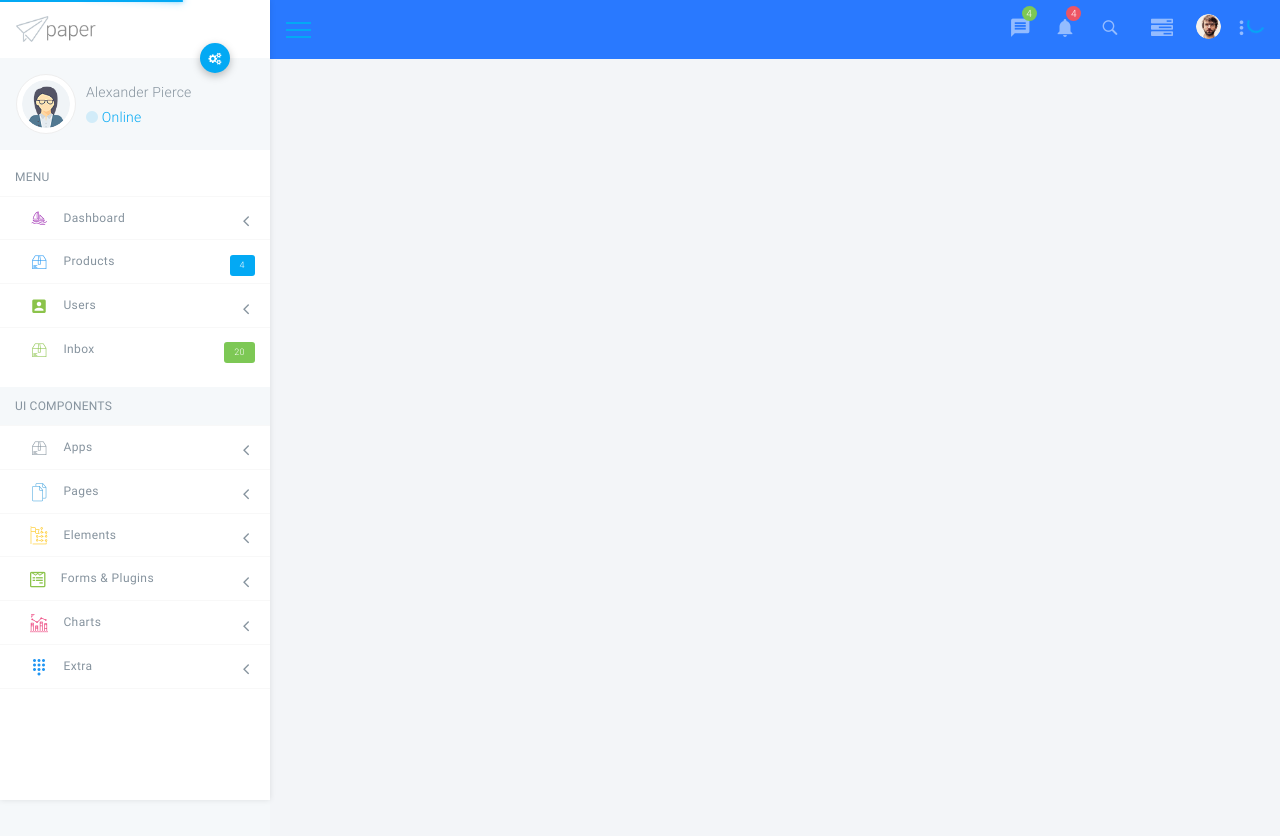
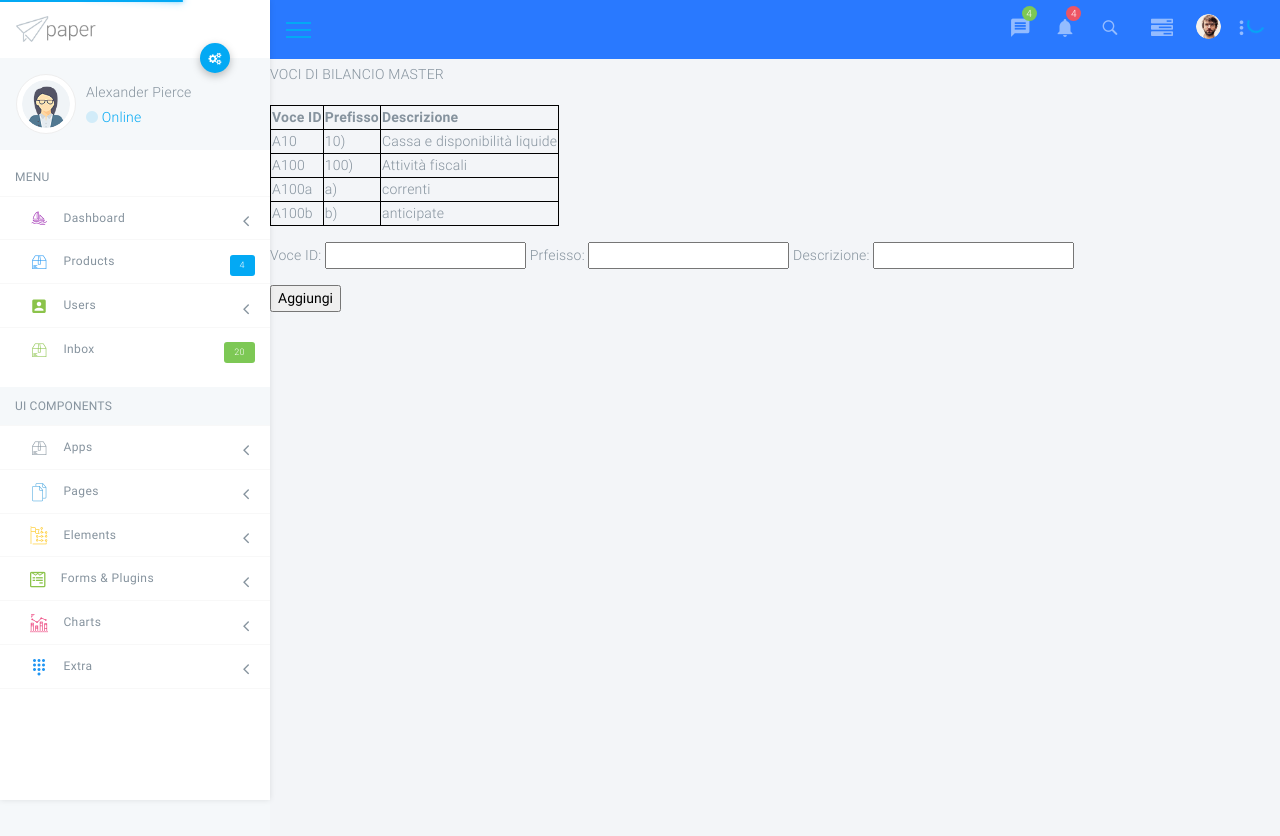
Before and after one commit to alessage/plan, an Angular app in the folder plan/: page /vocibilanciomaster in a window 1280 px wide. Before the commit this address led to /. Shown: the top 836 px of the page. Built offline with nearby package versions, Linux system fonts and the light colour scheme.

Commit message:
NEW - Voci bilancio master component

```diff
--- a/plan/src/app/app-routing.module.ts
+++ b/plan/src/app/app-routing.module.ts
@@ -2,10 +2,12 @@ import { NgModule } from '@angular/core';
 import { Routes, RouterModule } from '@angular/router';
 import { VocibilancioComponent } from './vocibilancio/vocibilancio.component';
 import { HomeComponent } from './home/home.component';
+import { VocibilanciomasterComponent } from './vocibilanciomaster/vocibilanciomaster.component';
 
 const routes: Routes = [
   {path: 'home', component: HomeComponent},
-  {path: 'vocibilancio', component: VocibilancioComponent}
+  {path: 'vocibilancio', component: VocibilancioComponent},
+  {path: 'vocibilanciomaster', component: VocibilanciomasterComponent}
 ];
 
 @NgModule({
--- a/plan/src/app/app.module.ts
+++ b/plan/src/app/app.module.ts
@@ -10,6 +10,7 @@ import { NewvocebilancioComponent } from './newvocebilancio/newvocebilancio.comp
 //import { VocibilanciomasterComponent } from './vocibilanciomaster/vocibilanciomaster.component';
 import { HttpClientModule }  from '@angular/common/http';
 import { HomeComponent } from './home/home.component';
+import { VocibilanciomasterComponent } from './vocibilanciomaster/vocibilanciomaster.component';
 
 @NgModule({
   declarations: [
@@ -19,7 +20,8 @@ import { HomeComponent } from './home/home.component';
     VocibilancioComponent,
     NewvocebilancioComponent,
     //VocibilanciomasterComponent,
-    HomeComponent
+    HomeComponent,
+    VocibilanciomasterComponent
   ],
   imports: [
     BrowserModule,
--- a/plan/src/app/menu/menu.component.html
+++ b/plan/src/app/menu/menu.component.html
@@ -40,6 +40,8 @@
           </a>
               <ul class="treeview-menu">
                   <li><a href="vocibilancio"><i class="icon icon-folder5"></i>Voci Bilancio</a>
+                  </li>
+                  <li><a href="vocibilanciomaster"><i class="icon icon-folder5"></i>Voci Bilancio Master</a>
                   </li>
                   <li><a href="panel-page-dashboard1-rtl.html"><i class="icon icon-folder5"></i>Panel Dashboard 1 - RTL</a>
                   </li>
--- /dev/null
+++ b/plan/src/app/vocibilanciomaster/vocibilanciomaster.component.html
@@ -0,0 +1,27 @@
+<p>VOCI DI BILANCIO MASTER</p>
+<table [ngStyle]="tableStyle">
+  <tr>
+      <th [ngStyle]="tableStyle">Voce ID</th>
+      <th [ngStyle]="tableStyle">Prefisso</th>
+      <th [ngStyle]="tableStyle">Descrizione</th>
+   </tr>
+  <ng-container *ngFor="let voce of vociBilancioMaster; let i = index">
+    <tr mydirective>
+        <td [ngStyle]="tableStyle">
+          <span>{{voce.voce}}</span>
+        </td>
+        <td [ngStyle]="tableStyle" >
+          <span>{{voce.prefisso}}</span>
+        </td>
+        <td [ngStyle]="tableStyle">
+          <span>{{voce.descrizione}}</span>
+        </td>
+    </tr>
+  </ng-container>
+</table>
+<p></p>
+Voce ID: <input width="50px" type="text" [(ngModel)] ='vociBilancioMaster.voce'>
+Prfeisso: <input width="50px" type="text" [(ngModel)] ='vociBilancioMaster.prefisso'>
+Descrizione: <input width="50px" type="text" [(ngModel)] ='vociBilancioMaster.descrizione'>
+<p></p>
+<input type="button" value="Aggiungi" (click)="aggiungi()"/>
--- /dev/null
+++ b/plan/src/app/vocibilanciomaster/vocibilanciomaster.component.ts
@@ -0,0 +1,30 @@
+import { Component, OnInit } from '@angular/core';
+
+@Component({
+  selector: 'app-vocibilanciomaster',
+  templateUrl: './vocibilanciomaster.component.html',
+  styleUrls: ['./vocibilanciomaster.component.css']
+})
+export class VocibilanciomasterComponent implements OnInit {
+
+  vociBilancioMaster: any = [];
+  tableStyle = {
+    'border': '1px solid black'
+  };
+
+  constructor() { }
+
+  ngOnInit() {
+    this.vociBilancioMaster.push({voce: "A10", prefisso: "10)", descrizione: "Cassa e disponibilità liquide"});
+    this.vociBilancioMaster.push({voce: "A100", prefisso: "100)", descrizione: "Attività fiscali"});
+    this.vociBilancioMaster.push({voce: "A100a", prefisso: "a)", descrizione: "correnti"});
+    this.vociBilancioMaster.push({voce: "A100b", prefisso: "b)", descrizione: "anticipate"});
+    console.log(this.vociBilancioMaster);
+  }
+
+  aggiungi() {
+    let _vocemaster = { voce: this.vociBilancioMaster.voce, prefisso: this.vociBilancioMaster.prefisso, descrizione: this.vociBilancioMaster.descrizione };
+    this.vociBilancioMaster.push(_vocemaster);
+  }
+
+}
```
Also changed, not shown: plan/src/app/vocibilanciomaster/vocibilanciomaster.component.css (added), 1 other file (tests, documents, lock files or other folders).
